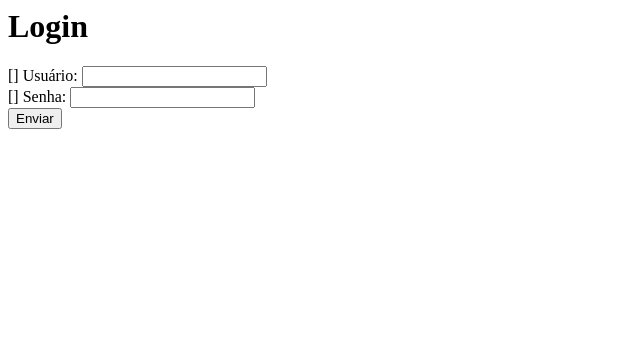
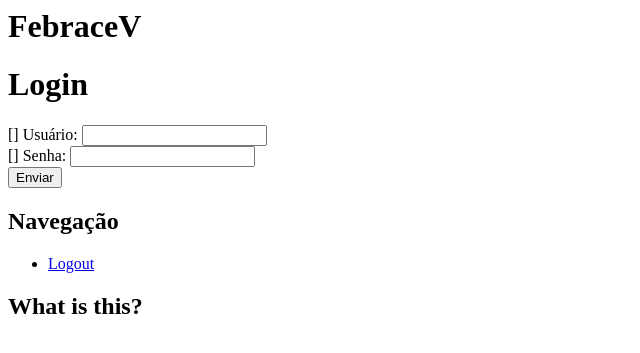
Before and after one commit to nathaliaspatricio/febracev, a Python web app: template templates/registration/login.html in a window 1280 px wide. Shown: the top 353 px of the page, without its empty margins (0-640 px from the left). Run offline with Jinja, Linux system fonts and the light colour scheme; the template is opened without the code that fills it, so the values that code supplies are empty, except form fields; tables that the repository leaves empty hold one stand-in row (values such as "Sample post"); form fields are guessed from the names that the template uses.

Commit message:
Começando a mexer nos templates

```diff
--- /dev/null
+++ b/templates/base.html
@@ -0,0 +1,25 @@
+<html xmlns="http://www.w3.org/1999/xhtml" lang="en" xml:lang="en">
+<head>
+  <title>FEBRACEv {% block title %}{% endblock %}</title>
+</head>
+<body class="{% block bodyclass %}{% endblock %}">
+  <div id="header">
+    <h1 id="branding">FebraceV</h1>
+  </div>
+  <div id="content">
+    {% block content %}
+    {% endblock %}
+  </div>
+  <div id="sidebar">
+    <h2>Navegação</h2>
+    <ul id="main-nav">
+       <li id="main-logout">
+       <a href="/accounts/logout">Logout</a>
+       </li>
+    </ul>
+    <h2>What is this?</h2>
+    {% block whatis %}
+    {% endblock %}
+  </div>
+</body>
+</html>
--- a/templates/registration/login.html
+++ b/templates/registration/login.html
@@ -1,8 +1,8 @@
-<html>
-<head>
-    <title>Login</title>
-</head>
-<body>
+{% extends "base.html" %}
+
+{% block title%} | Login{% endblock %}
+
+{% block content %}
     <h1>Login</h1>
 
     {% if form.errors %}
@@ -14,15 +14,16 @@
     <form action="" method="post">
         <div class="field">
             {{ form.username.errors }}
-            <label for="id_subject">Usuário:</label>
+            <label for="id_username">Usuário:</label>
             {{ form.username }}
         </div>
         <div class="field">
             {{ form.password.errors }}
-            <label for="id_message">Senha:</label>
+            <label for="id_password">Senha:</label>
             {{ form.password }}
         </div>
         <input type="submit" value="Enviar">
+        <input type="hidden" name="next" value="/profiles/" />
+
     </form>
-</body>
-</html>
+{% endblock %}
```
